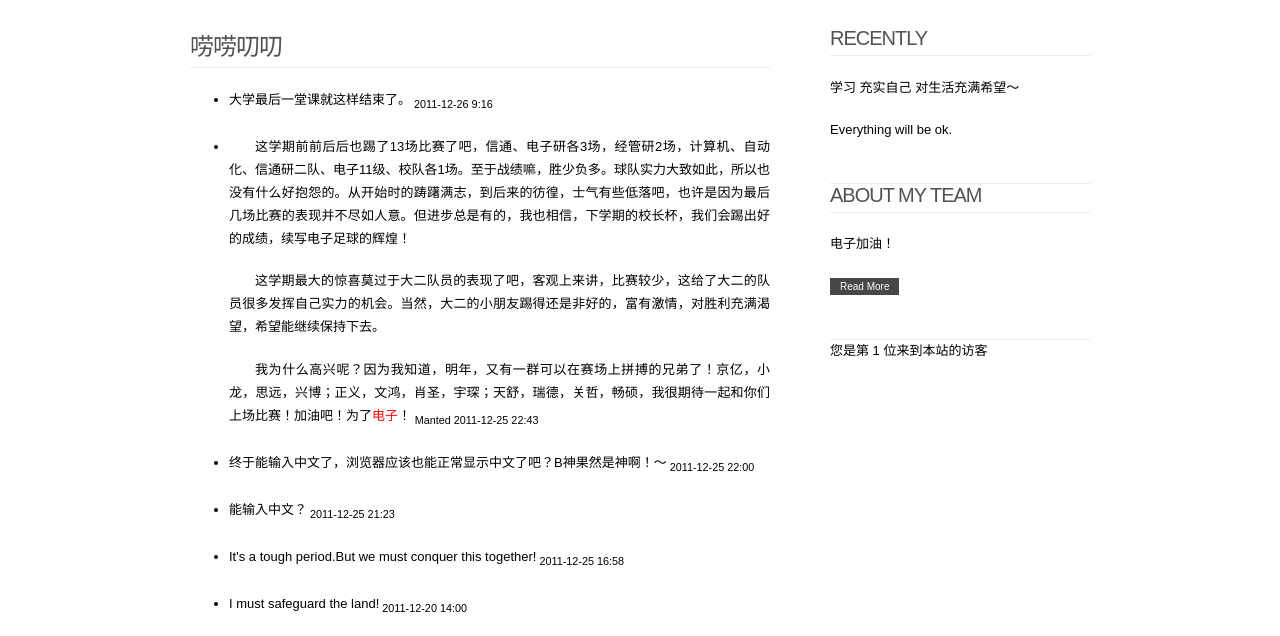
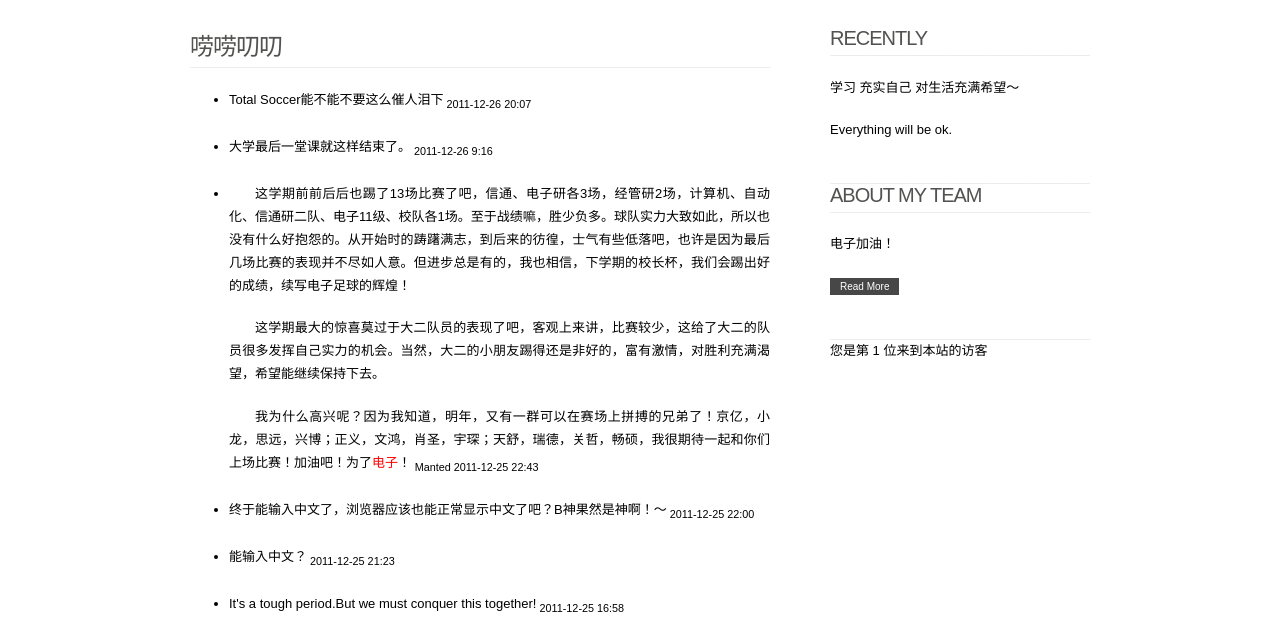
Before and after one commit to manted/manted-old.github.com, a plain HTML site: page index.html in a window 1280 px wide. Shown: the part 140-776 px from the top of the page. Drawn offline with Linux system fonts and the light colour scheme.

Commit message:
12-26 21:28

```diff
--- a/index.html
+++ b/index.html
@@ -32,6 +32,9 @@
 	  <div class="box1">
 	    <h2>唠唠叨叨</h2>
 	    <ul>
+	      <li>
+		<p>Total Soccer能不能不要这么催人泪下<sub> 2011-12-26 20:07</sub></p>
+	      </li>
 	      <li>
 		<p >大学最后一堂课就这样结束了。<sub> 2011-12-26 9:16</sub></p>
 	      </li>
```
Also changed, not shown: img/ferguson.jpg (added).
